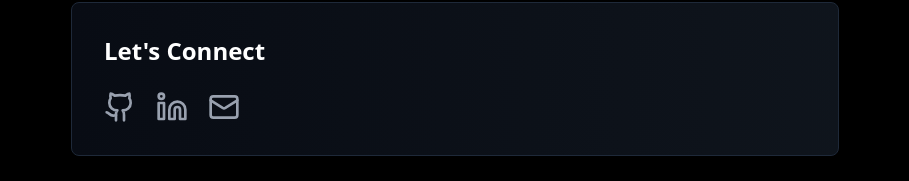
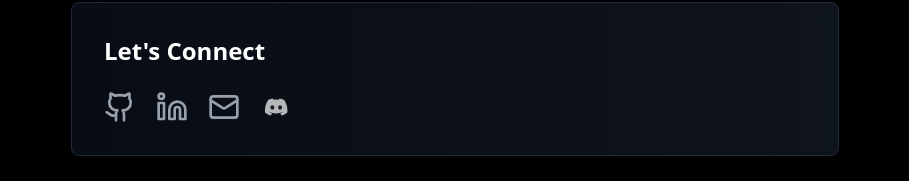
Before and after one commit to codeurge123/Portfolio, a React (Vite) app: page /#/contact in a window 1280 px wide. Shown: the part 488-669 px from the top of the page, without its empty margins (185-1094 px from the left). Built offline with nearby package versions, Linux system fonts and the light colour scheme.

Commit message:
adding discord link in contact page

```diff
--- a/src/components/ContactPage.jsx
+++ b/src/components/ContactPage.jsx
@@ -85,6 +85,21 @@ export default function ContactPage() {
             >
               <Mail className="w-7 h-7 sm:w-8 sm:h-8" />
             </a>
+
+
+            <a
+              href="https://discord.gg/6BenyqFE"
+              target="_blank"
+              rel="noopener noreferrer"
+              className="group transition-all duration-200 hover:scale-130"
+            >
+              <img
+                src="../public/discord.png"
+                alt="Discord"
+                className="w-7 h-7 sm:w-8 sm:h-8 opacity-70 group-hover:opacity-100"
+              />
+            </a>
+
           </div>
         </div>
 
--- a/src/components/HomePage.jsx
+++ b/src/components/HomePage.jsx
@@ -8,8 +8,8 @@ import {
 } from 'lucide-react';
 import { Link } from '../utils/Router';
 import { GitHubCalendar } from 'react-github-calendar';
-import { LinkPreviewProfileSection } from './LivePreviewProfileSection';
-import { LivePreviewWrittenSection } from './LivePreviewWrittenSection';
+import { LinkPreviewProfileSection } from '../components/LivePreviewProfileSection';
+import { LivePreviewWrittenSection } from '../components/LivePreviewWrittenSection';
 
 
 // Home Page
```
Also changed, not shown: public/discord.png (added).
